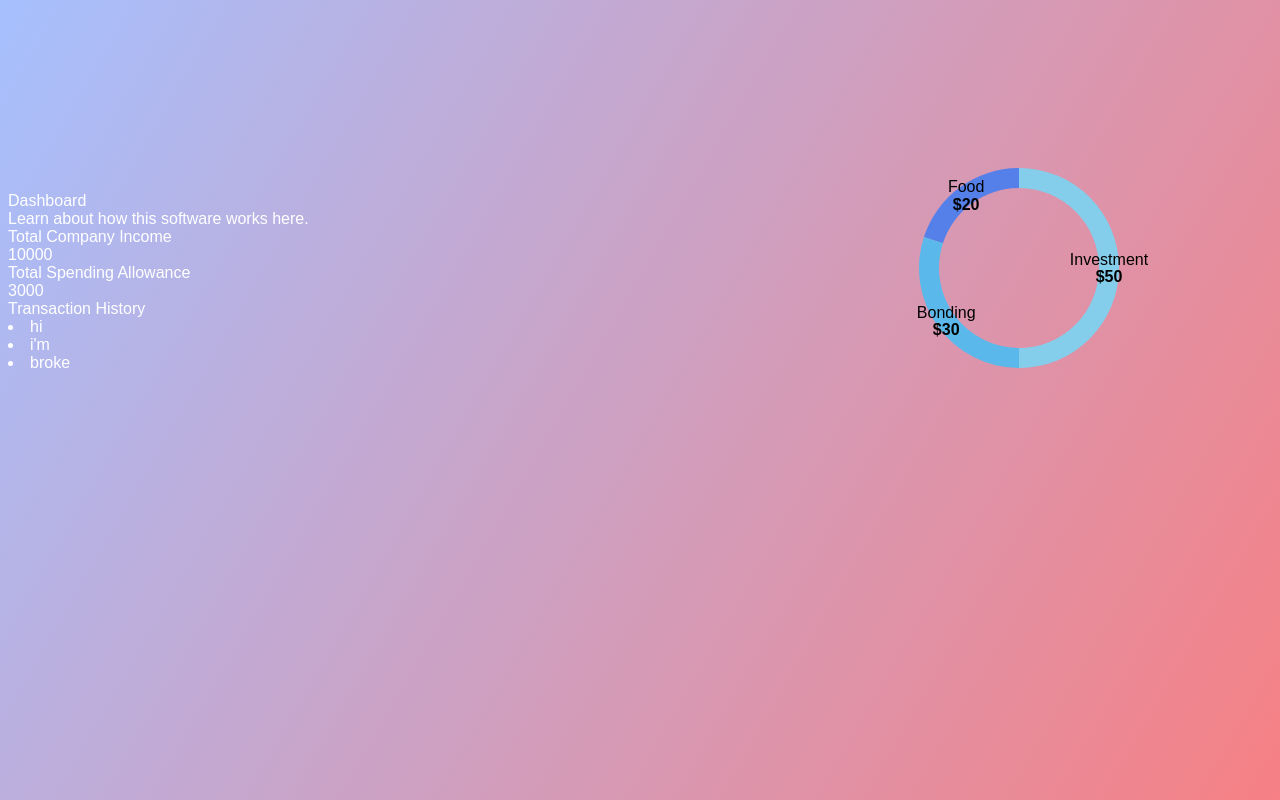
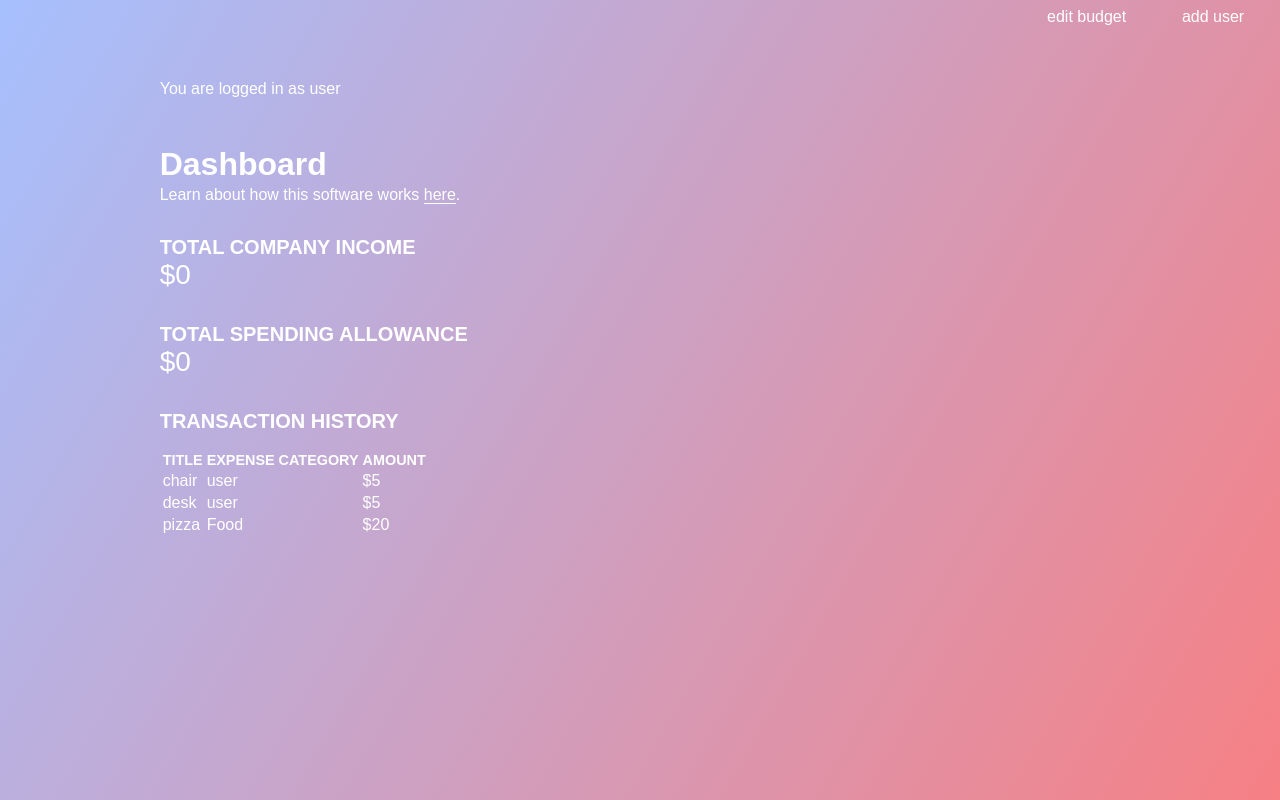
Before and after one commit to ArsalaanAnsariDeveloper/Minima, a React app: page / in a window 1280 px wide. Built offline with nearby package versions, Linux system fonts and the light colour scheme; no server answers.

Commit message:
buncha shit

```diff
--- a/src/client/App.js
+++ b/src/client/App.js
@@ -1,57 +1,32 @@
 import React, { Component } from 'react';
 import BudgetPie from './BudgetPie/BudgetPie'
-import Dashboard from './Dashboard'
-import History from './History'
+import Dashboard from './Dashboard/Dashboard'
+import Navbar from './Navbar/Navbar'
 import './app.css';
 
 export default class App extends Component {
   constructor(props) {
     super(props);
-    this.state = {
-      username: null
-    };
   }
 
   componentDidMount() {
-    // fetch('/api/getUsername')
-    //   .then(res => res.json())
-    //   .then(user => this.setState({ username: user.username }));
+
   }
 
   render() {
-
-    var companyData = {"company":"Test","income":100,"currency":"USD"};
-    var budgetData = [{category:"Food",value:20},
-      {category:"Bonding",value:30},
-      {category:"Investment",value:50}];
-    var spendingData = [{category:"Food",value:15},
-      {category:"Bonding",value:15},
-      {category:"Investment",value:40}];
-
-    var totalSpent = 0;
-    spendingData.map((data)=>{totalSpent += data.value});
-
-    spendingData.push(
-      {category:"Unspent",value: companyData.income - totalSpent }
-    )
-
     return (
       <div>
+        <div className = "navbar">
+        <Navbar/>
+        </div>
         <div className = "dashComponent">
-          <Dashboard
-            companyIncome = {10000}
-            allowance = {3000}
-          />
-          <History
-            transHistory = {['hi','i\'m','broke']}
-          />
+        <Dashboard/>
         </div>
 
         <div className = "chartComponent">
           <BudgetPie
             outerRadius={100}
-            innerRadius={80}
-            data={budgetData}
+            innerRadius={75}
             title="My Budget"/>
         </div>
       </div>
--- a/src/client/BudgetPie/BudgetPie.js
+++ b/src/client/BudgetPie/BudgetPie.js
@@ -6,20 +6,31 @@ export default class BudgetPie extends Component {
 
     constructor(props) {
         super(props)
+        this.state = {
+            budgetData:[{type:"Food",balance:20},
+            {type:"Bonding",balance:30},
+            {type:"Investment",balance:50}],
+        }
         this.createBarChart = this.createBarChart.bind(this)
+        this.updateBarChart = this.updateBarChart.bind(this)
     }
     componentDidMount() {
-        this.createBarChart()
+        fetch('/api/budgets')
+        .then(
+          (results) => results.json()
+        ).then(
+          (data) => {this.setState({budgetData:data}); this.createBarChart()}
+        )
     }
-        componentDidUpdate() {
-        this.createBarChart()
+    componentDidUpdate() {
+        console.log(this.state.budgetData)
+        this.updateBarChart();
     }
-    createBarChart() {
-        const title = this.props.title.replace(/\s+/g, '-').toLowerCase()
 
+    updateBarChart() {
         const node = this.node
         const pie = d3.pie().value((d)=>d.value);
-        const slices = pie(this.props.data);
+        const slices = pie(this.state.budgetData);
         console.log(slices);
 
         const arc = d3.arc()
@@ -28,8 +39,64 @@ export default class BudgetPie extends Component {
 
         const color =  d3.scaleOrdinal()
 		//this assumes you have 3 groups of data//﻿each of the domains corresponds to a color set
-        .domain(["Food", "Investment", "Bonding", "Events", "Unspent"])
-        .range(["#5680E9", "#84CEEB", "#5AB9EA", "8860D0", "#C1C8E4"]);
+        .domain(["Food", "Recreation", "Travel", "Investment"])
+        .range(["#FACED0", "#CBB0D1", "#DAABB1", "#FFFFFF"]);
+        console.log(color);
+
+        var svg = d3.select(node);
+        var g = svg.select('g')
+        .attr('transform', 'translate('
+        + this.props.outerRadius + ', '
+        + this.props.outerRadius + ')')
+
+        g.selectAll('path.slice')
+        .data(slices)
+            .enter()
+            .append('path')
+            .attr('class', 'slice')
+            .attr('d', arc)
+            .attr('fill', (d) => color(d.data.type))
+
+        // building a legend is as simple as binding
+        // more elements to the same data. in this case,
+        // <text> tags
+        var labelText = d3.select('g')
+            .selectAll('text')
+            .data(slices)
+            .enter()
+
+        labelText.append('text')
+            .attr('x', d => arc.centroid(d)[0])
+            .attr('y', d => arc.centroid(d)[1])
+            .attr('dy', '-0.2em')
+            .attr("text-anchor", "middle")
+            .text((d) => d.data.type)
+
+        labelText.append('text')
+            .attr('x', d => arc.centroid(d)[0])
+            .attr('y', d => arc.centroid(d)[1])
+            .attr('dy', '0.9em')
+            .attr("text-anchor", "middle")
+            .attr("font-weight","bold")
+            .text((d) => "$"+d.data.balance)
+    }
+
+    createBarChart() {
+        const title = this.props.title.replace(/\s+/g, '-').toLowerCase()
+
+        const node = this.node
+        const pie = d3.pie().value((d)=>d.balance);
+        const slices = pie(this.state.budgetData);
+        console.log(slices);
+
+        const arc = d3.arc()
+        .innerRadius(this.props.innerRadius)
+        .outerRadius(this.props.outerRadius);
+
+        const color =  d3.scaleOrdinal()
+		//this assumes you have 3 groups of data//﻿each of the domains corresponds to a color set
+        .domain(["Food", "Recreation", "Travel", "Investment"])
+        .range(["#FACED0", "#CBB0D1", "#DAABB1", "#FFFFFF"]);
         console.log(color);
 
         var svg = d3.select(node);
@@ -45,12 +112,12 @@ export default class BudgetPie extends Component {
             .append('path')
             .attr('class', 'slice')
             .attr('d', arc)
-            .attr('fill', (d) => color(d.data.category))
+            .attr('fill', (d) => color(d.data.type))
 
         // building a legend is as simple as binding
         // more elements to the same data. in this case,
         // <text> tags
-        var labelText = d3.select('#g-' + title)
+        var labelText = d3.select('g')
             .selectAll('text')
             .data(slices)
             .enter()
@@ -60,7 +127,7 @@ export default class BudgetPie extends Component {
             .attr('y', d => arc.centroid(d)[1])
             .attr('dy', '-0.2em')
             .attr("text-anchor", "middle")
-            .text((d) => d.data.category)
+            .text((d) => d.data.type)
 
         labelText.append('text')
             .attr('x', d => arc.centroid(d)[0])
@@ -68,7 +135,7 @@ export default class BudgetPie extends Component {
             .attr('dy', '0.9em')
             .attr("text-anchor", "middle")
             .attr("font-weight","bold")
-            .text((d) => "$"+d.data.value)
+            .text((d) => "$"+d.data.balance)
     }
 render() {
     return <div className="pie-chart-wrapper">
--- a/src/client/Dashboard.js
+++ b/src/client/Dashboard/Budget.js
@@ -1,5 +1,4 @@
 import React, { Component } from 'react';
-import './Dashboard.css';
 
 export default class Dashboard extends Component {
     constructor(props) {
@@ -8,19 +7,12 @@ export default class Dashboard extends Component {
 
     render(){
         return <div>
-            <div className = 'dashboard-title'>
-                Dashboard
-            </div>
-            <div className = 'dashboard-sub'>
-                Learn about how this software works here.
-            </div>
-
             <div className = 'dashboard-block'>
                 <div className = 'dashboard-section'>
                     Total Company Income
                 </div>
                 <div className = 'dashboard-section-value'>
-                    {this.props.companyIncome}
+                    ${this.props.companyIncome}
                 </div>
             </div>
 
@@ -29,7 +21,7 @@ export default class Dashboard extends Component {
                     Total Spending Allowance
                 </div>
                 <div className = 'dashboard-section-value'>
-                    {this.props.allowance}
+                    ${this.props.allowance}
                 </div>
             </div>
         </div>
--- /dev/null
+++ b/src/client/Dashboard/Dashboard.css
@@ -0,0 +1,52 @@
+.dashboard {
+    padding-left: 20%;
+}
+
+.user-info {
+    margin-bottom: 3rem;
+}
+
+.dashboard-title {
+    font-size: 2rem;
+    font-weight: bold;
+    margin-bottom: 0.2rem;
+}
+
+.dashboard-sub>a {
+    color: inherit;
+    text-decoration: none;
+    border-bottom: 1px solid white;
+}
+
+.dashboard-sub>a:hover {
+    color: inherit;
+    text-decoration: none;
+    font-weight: bold;
+    border-bottom: 2px solid white;
+}
+
+.dashboard-section {
+    text-transform: uppercase;
+    font-size: 1.25rem;
+    font-weight: bolder;
+    margin-top: 2rem;
+}
+
+.dashboard-section-value{
+    font-size: 1.75rem;
+    font-weight: lighter;
+}
+
+table.expenses {
+    margin-top: 1rem;
+}
+
+table.expenses #titles{
+    height: auto;
+    text-transform: uppercase;
+    font-size: 0.9rem;
+    font-weight: bold;
+    padding: 0.5rem;
+    border-bottom: 1px solid white;
+    text-align: left;
+}
--- /dev/null
+++ b/src/client/Dashboard/Dashboard.js
@@ -0,0 +1,65 @@
+import React, { Component } from 'react';
+import Budget from './Budget';
+import History from './History'
+import './Dashboard.css';
+
+export default class Dashboard extends Component {
+    constructor(props) {
+        super(props);
+        this.state = {
+            user: "user",
+            companyBudget: 0,
+            allowance: 0,
+            trans: [
+                {"_id":"0","type":"user","amt":5,"description":"chair"},
+                {"_id":"1","type":"user","amt":5,"description":"desk"},
+                {"_id":"2","type":"Food","amt":20,"description":"pizza"},
+            ]
+        };
+    }
+
+    componentDidMount() {
+        fetch('/api/company')
+        .then(
+          (results) => results.json()
+        ).then(
+          (data) => {this.setState({companyBudget:data["balance"]})}
+        )
+        fetch('/api/users/43E8T5RSFN')
+        .then(
+          (results) => results.json()
+        ).then(
+          (data) => {
+            this.setState({user:data["username"]})
+            this.setState({allowance:data["balance"]})
+          }
+        )
+        fetch('/api/listtrans')
+        .then(
+          (results) => results.json()
+        ).then(
+          (data) => {this.setState({trans:data})}
+        )
+      }
+
+    render(){
+        return <div className='dashboard'>
+            <div className = 'user-info'>
+                You are logged in as {this.state.user}
+            </div>
+            <div className = 'dashboard-title'>
+                Dashboard
+            </div>
+            <div className = 'dashboard-sub'>
+                Learn about how this software works <a href="#">here</a>.
+            </div>
+        <Budget
+            companyIncome = {this.state.companyBudget}
+            allowance = {this.state.allowance}
+          />
+          <History
+            transHistory = {this.state.trans}
+          />
+        </div>
+    }
+}
--- /dev/null
+++ b/src/client/Dashboard/History.js
@@ -0,0 +1,29 @@
+import React, { Component } from 'react';
+
+export default class History extends Component {
+    constructor(props) {
+        super(props);
+    }
+
+    render(){
+        return <div>
+            <div className = 'dashboard-section'>
+                Transaction History
+            </div>
+            <table className='expenses'>
+            <tbody>
+                <tr id="titles">
+                    <th>Title</th>
+                    <th>Expense Category</th>
+                    <th>Amount</th>
+                </tr>
+            {this.props.transHistory.map((data, i)=>
+                <tr key={"row-"+i}><td>{data.description}</td>
+                    <td>{data.type}</td>
+                    <td>${data.amt}</td></tr>
+            )}
+            </tbody>
+            </table>
+        </div>
+    }
+}
--- a/src/client/History.js
+++ /dev/null
@@ -1,17 +0,0 @@
-import React, { Component } from 'react';
-import './History.css';
-
-export default class History extends Component {
-    constructor(props) {
-        super(props);
-    }
-
-    render(){
-        return <div>
-            <div className = 'dashboard-section'>
-                Transaction History
-                {this.props.transHistory.map((data)=><li>{data}</li>)}
-            </div>
-        </div>
-    }
-}
--- /dev/null
+++ b/src/client/Navbar/Navbar.css
@@ -0,0 +1,11 @@
+.navWrapper {
+    display: flex;
+    flex-direction: row-reverse;
+    width: 100%;
+}
+.navIcons {
+    display: flex;
+    flex-direction: row-reverse;
+    width: 20%;
+    justify-content: space-around;
+}
--- /dev/null
+++ b/src/client/Navbar/Navbar.js
@@ -0,0 +1,21 @@
+import React, { Component } from 'react';
+import './Navbar.css'
+
+export default class Navbar extends Component {
+    constructor(props) {
+        super(props);
+    }
+
+    render(){
+        return <div class="navWrapper">
+            <div class="navIcons">
+                <div id="add-user">
+                    add user
+                </div>
+                <div id="edit-budget">
+                    edit budget
+                </div>
+            </div>
+        </div>
+    }
+}
--- a/src/client/app.css
+++ b/src/client/app.css
@@ -8,6 +8,11 @@ body {
 h1 {
   color: green;
   text-align: center;
+}
+
+.navbar {
+  width: 100%;
+  height: 60px;
 }
 
 .chartComponent {
```
Also changed, not shown: src/client/Dashboard.css (deleted), src/client/History.css (deleted).
